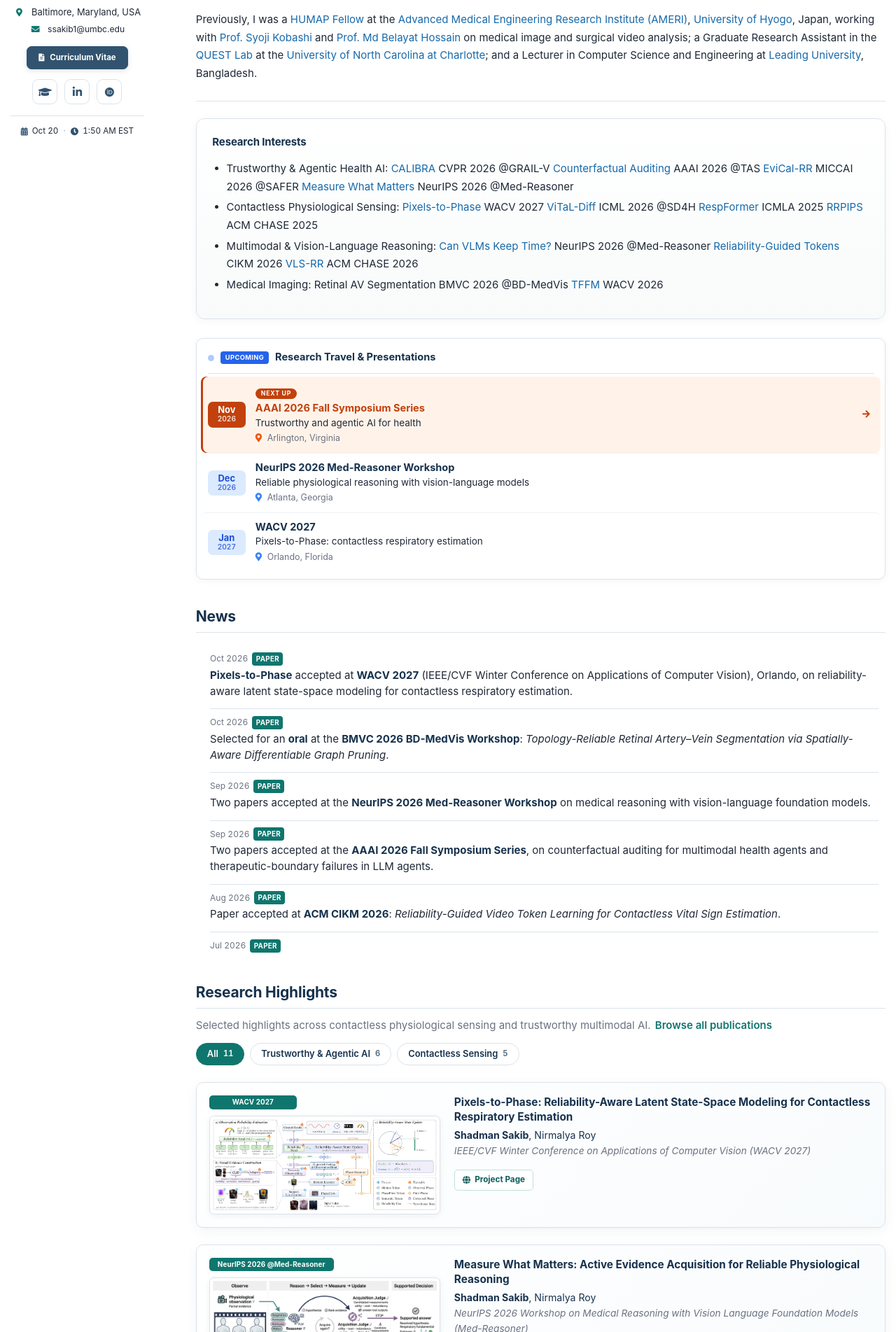
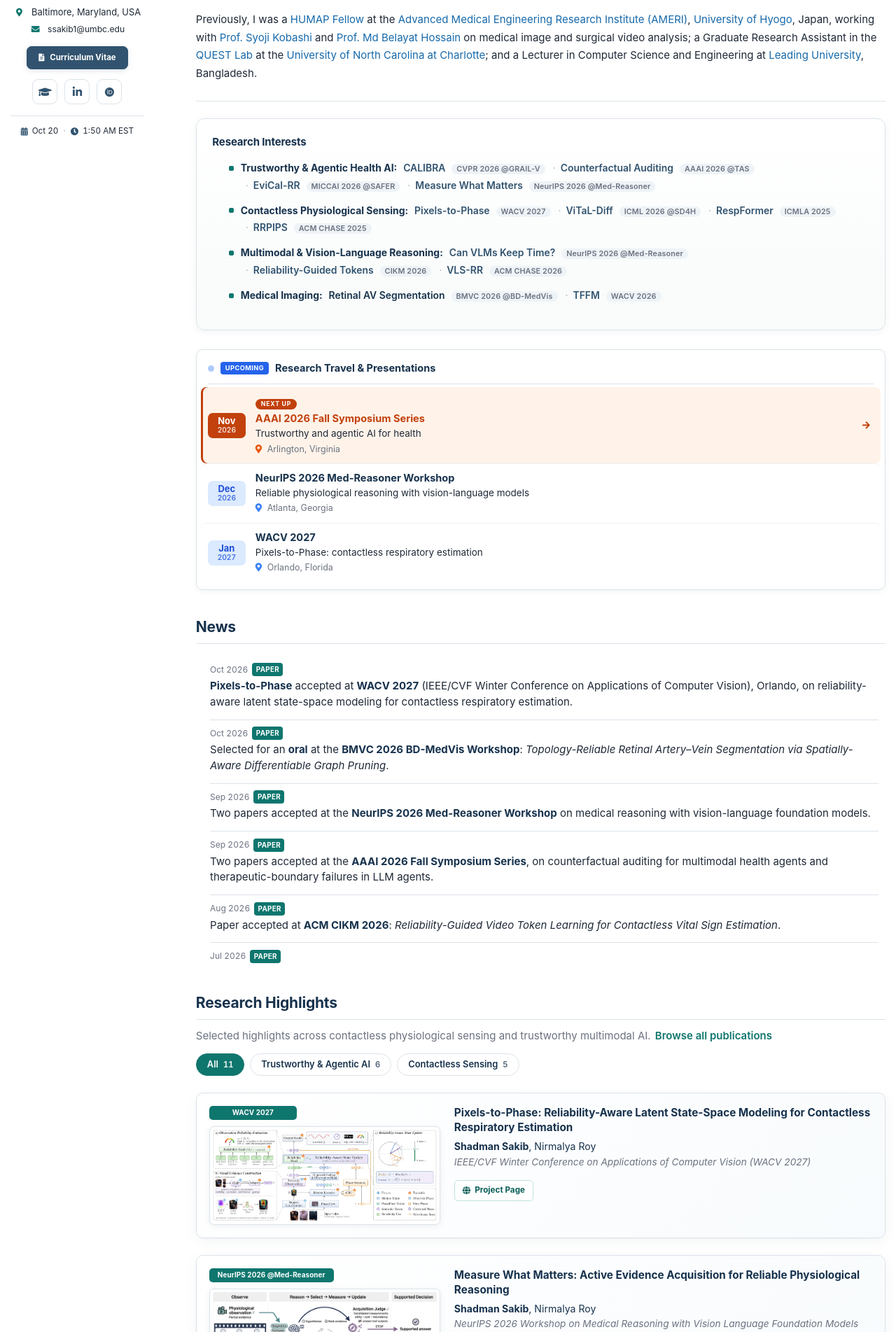
Before and after one commit to sakibshadman/sakibshadman.github.io, a Jekyll site: the page built from _pages/about.md, in a window 1280 px wide. Shown: the part 499-2402 px from the top of the page at 70% size. Built offline with Jekyll 4.4.1, drawn with Linux system fonts in a browser that asks for light colours; some web fonts are replaced.

Commit message:
Add files via upload

```diff
--- a/assets/css/main.scss
+++ b/assets/css/main.scss
@@ -1022,65 +1022,75 @@ $news-rail-from : 1440px;   // screens at least this wide get the right-hand pan
 }
 
 /* Research interests as themes, each with representative papers + venue tags */
-.thrusts {
+/* Research interests: areas with representative work, square markers + venue pills */
+.ri-list {
   margin: 0;
-  padding: 0;
+  padding-left: 0;
   list-style: none;
-  display: flex;
-  flex-direction: column;
-  gap: 11px;
-}
-
-.thrust {
-  padding-left: 13px;
-  border-left: 3px solid $navy-light;
-  line-height: 1.6;
-}
-
-.thrust__cat {
+}
+.ri-list > li {
+  position: relative;
+  padding-left: 1.45em;
+  margin-bottom: 0.85em;
+  color: $text-color;
+  font-size: 0.93rem;
+  line-height: 1.75;
+}
+.ri-list > li:last-child { margin-bottom: 0; }
+
+/* a small teal square marker instead of a plain bullet */
+.ri-list > li::before {
+  content: "";
+  position: absolute;
+  left: 3px;
+  top: 0.62em;
+  width: 7px;
+  height: 7px;
+  background: $teal;
+  border-radius: 2px;
+}
+
+.ri-list__cat {
   color: $navy;
-  font-size: 0.95rem;
   font-weight: 700;
-
-  &::after { content: ":"; margin-right: 2px; }
-}
-
-.thrust__items {
-  color: $text-color;
-  font-size: 0.92rem;
-}
-
-.thrust__items .ti {
-  white-space: nowrap;
-}
-
-/* dot between consecutive papers in a theme */
-.thrust__items .ti + .ti::before {
+  margin-right: 5px;
+}
+
+.ri-list .ti { white-space: nowrap; }
+
+/* dot between consecutive papers within an area */
+.ri-list .ti + .ti::before {
   content: "·";
   margin: 0 7px;
   color: $gray;
-  opacity: 0.6;
-}
-
-.thrust__items a,
-.thrust__items .tn {
+  opacity: 0.55;
+}
+
+.ri-list a {
   color: $navy-light;
   font-weight: 600;
   text-decoration: none;
 }
-.thrust__items a:hover { color: $teal-dark; text-decoration: underline; }
-
-/* papers not yet linked read the same, minus the link affordance */
-.thrust__items .tn { color: $navy; cursor: default; }
-
-.thrust__items .tv {
+.ri-list a:hover { color: $teal-dark; text-decoration: underline; }
+
+/* a paper without a link yet reads the same, minus the link affordance */
+.ri-list .tn { color: $navy; font-weight: 600; }
+
+/* venue tag as a subtle pill rather than bare parentheses */
+.ri-list .tv {
+  margin-left: 5px;
+  padding: 1px 7px;
+  background: #eef3f7;
   color: $gray;
-  font-size: 0.82rem;
-  font-variant-numeric: tabular-nums;
+  border-radius: 10px;
+  font-size: 0.72rem;
+  font-weight: 600;
+  letter-spacing: 0.01em;
+  white-space: nowrap;
 }
 
 @media (max-width: 560px) {
-  .thrust__items .ti { white-space: normal; }
+  .ri-list .ti { white-space: normal; }
 }
 
 /* ==========================================================================
```
